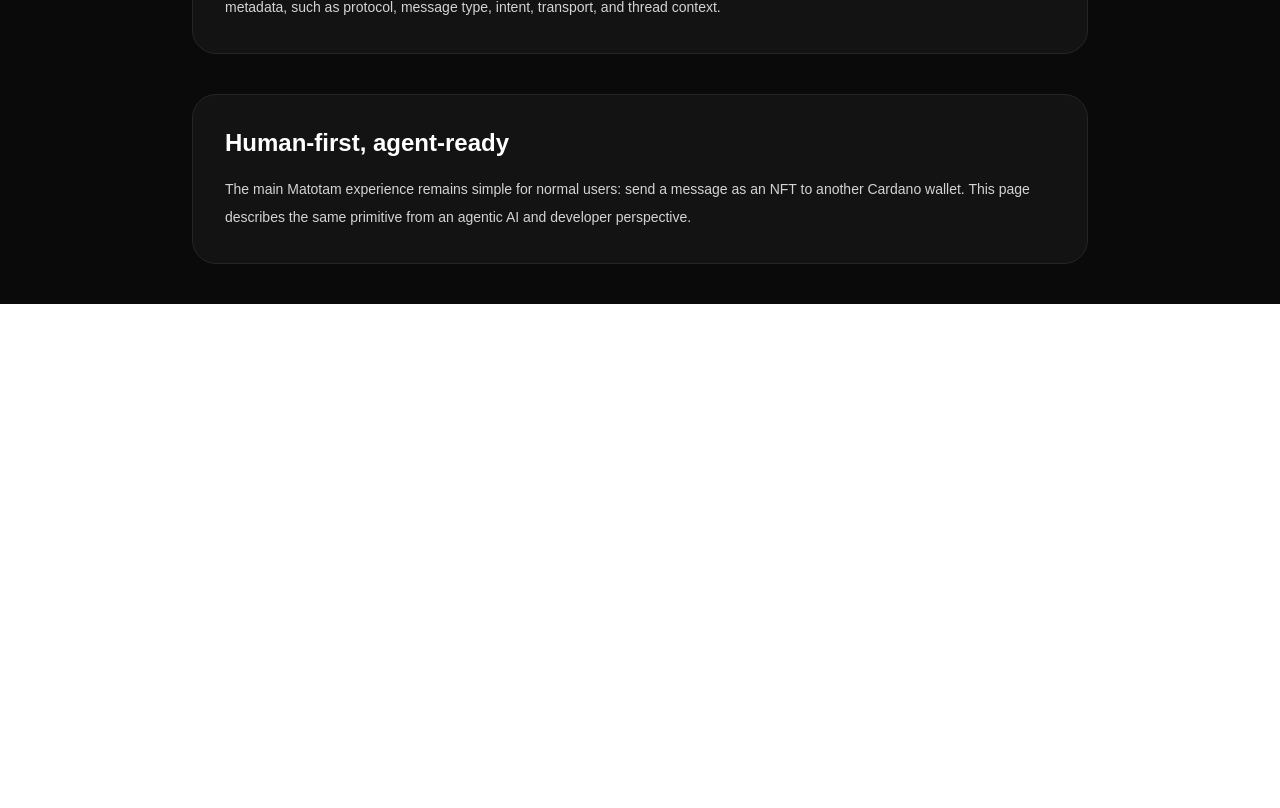
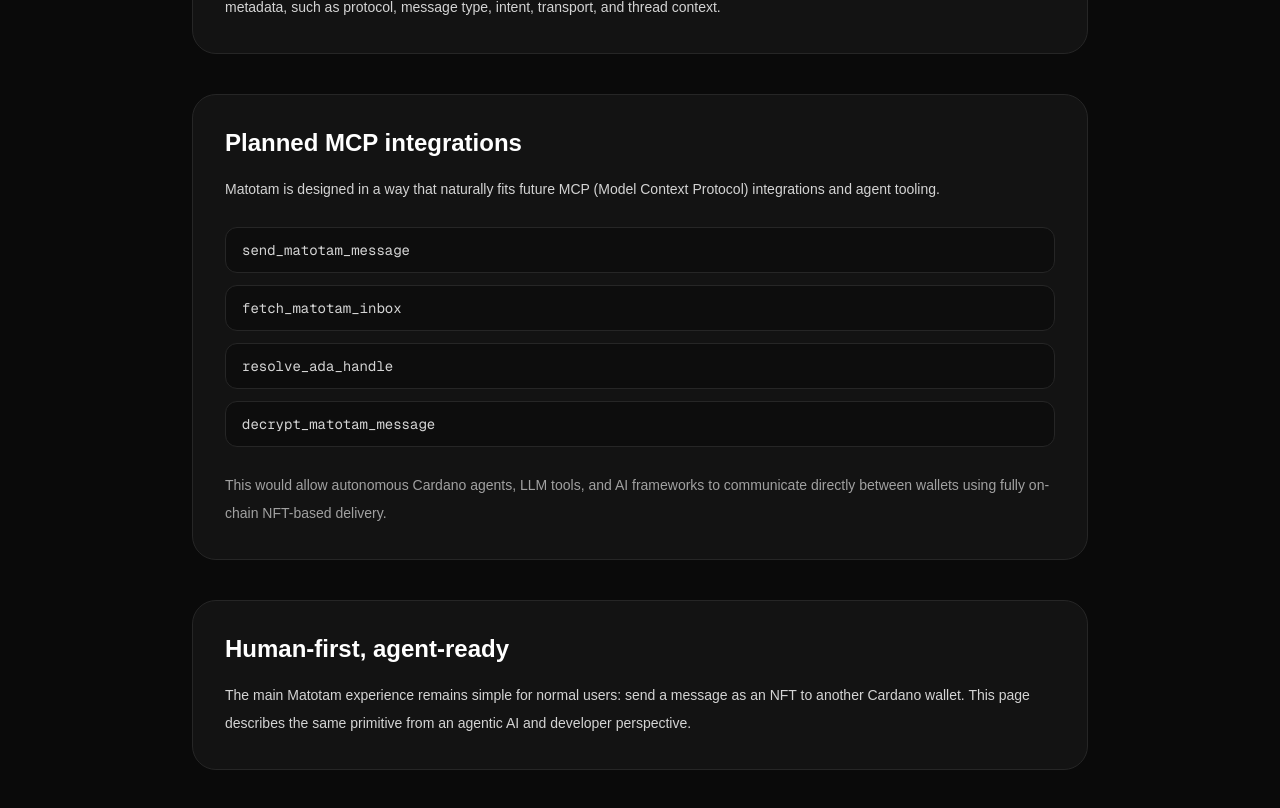
Before and after one commit to MatoB13/matotam, a Next.js app: page /agents in a window 1280 px wide. Shown: the part 2300-3108 px from the top of the page. Before the commit the page ends 2604 px from the top, so only its background shows below. Built offline with nearby package versions, Linux system fonts and the light colour scheme.

Commit message:
Add MCP integration roadmap section

```diff
--- a/src/app/agents/page.tsx
+++ b/src/app/agents/page.tsx
@@ -191,6 +191,39 @@ export default function AgentsPage() {
 
         <section className="rounded-3xl border border-neutral-800 bg-neutral-900/70 p-8">
           <h2 className="text-2xl font-bold text-white">
+            Planned MCP integrations
+          </h2>
+
+          <p className="mt-4 text-sm leading-7 text-neutral-300">
+            Matotam is designed in a way that naturally fits future MCP
+            (Model Context Protocol) integrations and agent tooling.
+          </p>
+
+          <div className="mt-6 space-y-3">
+            {[
+              "send_matotam_message",
+              "fetch_matotam_inbox",
+              "resolve_ada_handle",
+              "decrypt_matotam_message",
+            ].map((tool) => (
+              <div
+                key={tool}
+                className="rounded-xl border border-neutral-800 bg-neutral-950/70 px-4 py-3 font-mono text-sm text-neutral-300"
+              >
+                {tool}
+              </div>
+            ))}
+          </div>
+
+          <p className="mt-6 text-sm leading-7 text-neutral-400">
+            This would allow autonomous Cardano agents, LLM tools, and
+            AI frameworks to communicate directly between wallets using
+            fully on-chain NFT-based delivery.
+          </p>
+        </section>
+
+        <section className="rounded-3xl border border-neutral-800 bg-neutral-900/70 p-8">
+          <h2 className="text-2xl font-bold text-white">
             Human-first, agent-ready
           </h2>
           <p className="mt-4 text-sm leading-7 text-neutral-300">
```
